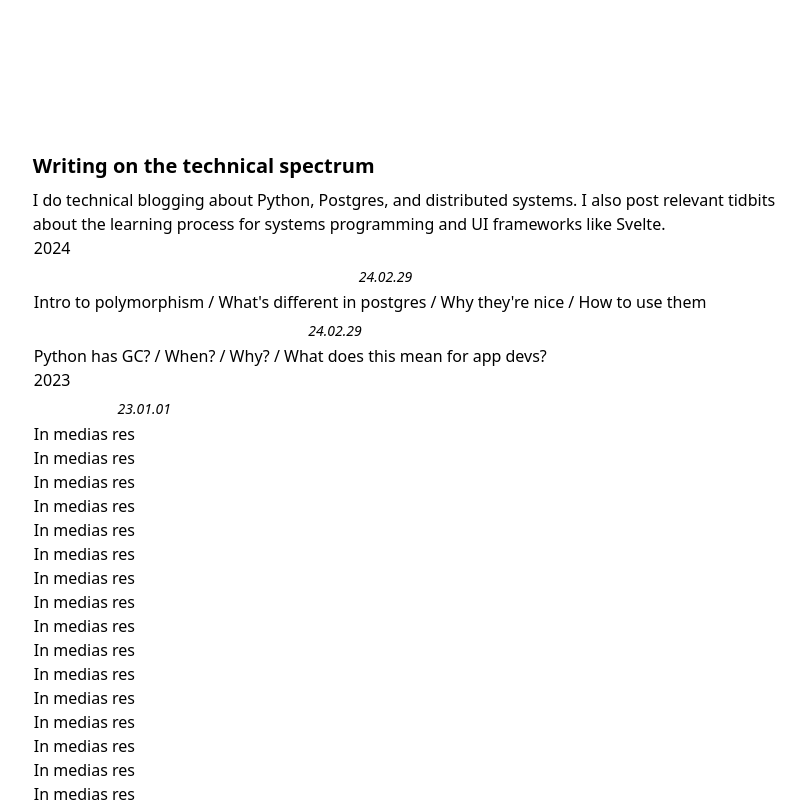
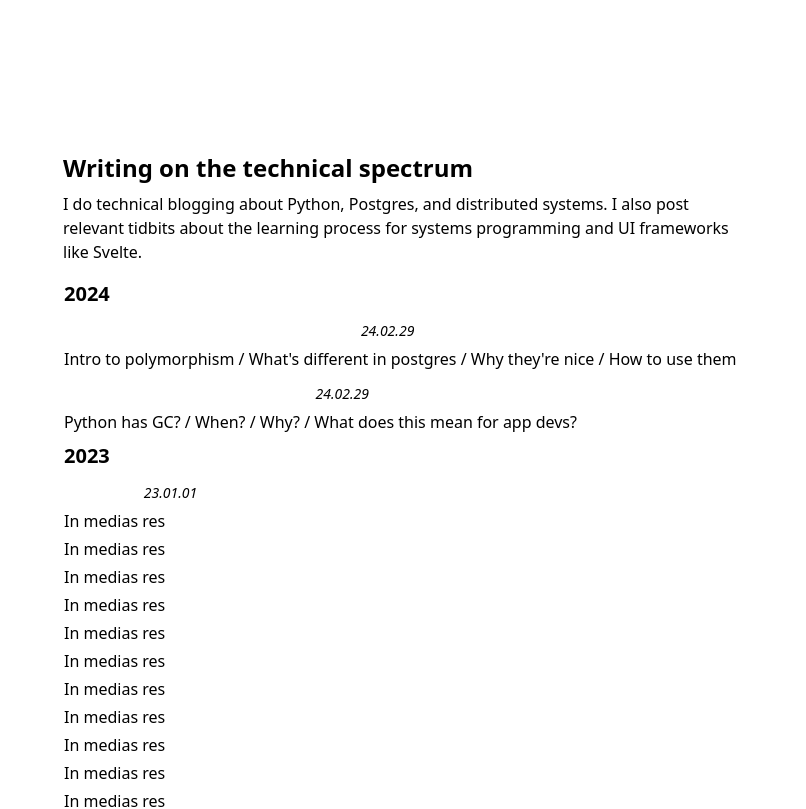
Before and after one commit to davidbrackbill/davidbrackbill.github.io, a SvelteKit app: page /blog in a window 1280 px wide. Shown: the top 809 px of the page, without its empty margins (262-1068 px from the left). Built offline with nearby package versions, Linux system fonts and the light colour scheme.

Commit message:
Blog - Use tailwind classes

```diff
--- a/src/app.css
+++ b/src/app.css
@@ -9,11 +9,11 @@ html {
 }
 
 body {
-    @apply w-8/12 items-center mx-auto;
+    @apply w-3/5 items-center mx-auto;
 }
 
 h1 {
-    @apply font-semibold text-xl pb-2
+    @apply font-semibold text-2xl pb-2
 }
 
 a {
--- a/src/routes/blog/+page.svelte
+++ b/src/routes/blog/+page.svelte
@@ -4,8 +4,8 @@
 
 <div class="flex items-start w-fit m-auto pb-4">
 
-    <div class="sticky mt-28 top-0">
-        <ul class="nav-text">
+    <div class="sticky mt-24 top-0">
+        <ul class="monospace w-12 justify-start">
             <li><a href="#2024">2024</a></li>
             <li><a href="#2023">2023</a></li>
         </ul>
@@ -14,22 +14,22 @@
     <div><!--Align splash and articles as siblings-->
 
    <!--Splash-->
-    <div class="pl-6">
+    <div class="pl-6 mb-4">
         <h1>Writing on the technical spectrum</h1>
         <p>I do technical blogging about Python, Postgres, and distributed systems. I also post relevant tidbits about the learning process for systems programming and UI frameworks like Svelte.</p>
     </div>
 
    <!--Articles-->
-    <div class="pl-6 article-border">
+    <div class="pl-6 border-l-1-w">
         <h2 id="2024">2024</h2>
-        <div>
+        <div class="article">
             <a href="{base}/psql_poly">Polymorphic functions in Postgres</a>
             <time datetime="2024-02-29">24.02.29</time>
             <p>Intro to polymorphism / What's different in postgres / Why they're nice / How to use them</p>
         </div>
 
 
-        <div>
+        <div class="article">
             <a href="{base}/python_gc">Garbage collection in Python</a>
             <time datetime="2024-02-29">24.02.29</time>
             <p>Python has GC? / When? / Why? / What does this mean for app devs?</p>
@@ -37,7 +37,7 @@
 
 
         <h2 id="2023">2023</h2>
-        <div>
+        <div class="article">
             <a>Old post</a>
             <time datetime="2023-01-01">23.01.01</time>
             <p>In medias res</p>
@@ -93,30 +93,34 @@
 
 <style>
 
-.nav-text a {
-    text-decoration: none;
-    font-family: ui-monospace;
-    font-size: 16px;
+h2 {
+    @apply mb-2 text-xl font-semibold;
 }
 
-.article-border {
+.monospace a {
+    font-family: ui-monospace;
+}
+
+.border-l-1-w {
     border-left: 1px solid white;
 }
 
-a {
-    font-size: 20px;
+.article {
+    margin-bottom: 0.5rem;
+}
+
+.article p {
+    margin-top: 0.25rem;
+}
+
+.article a {
+    font-size: 1.125rem;
 }
 
 time {
     font-style: italic;
     font-size: 14px;
-}
-
-ul {
-  justify-content: flex-start;
-  list-style-type: none;
-  padding: 0px 0px 0px 0px;
-  width: 60px;
+    margin-left: 0.25rem;
 }
 
 </style>
--- a/src/routes/projects/+page.svelte
+++ b/src/routes/projects/+page.svelte
@@ -1,3 +1,3 @@
 
-<h1 class="text-2xl"><a href="https://github.com/davidbrackbill/diction">Diction</a></h1>
+<h1><a href="https://github.com/davidbrackbill/diction">Diction</a></h1>
 <p>Query nested Python dictionaries using a GraphQL-like API.</p>
```
Also changed, not shown: 1 other file (tests, documents, lock files or other folders).
